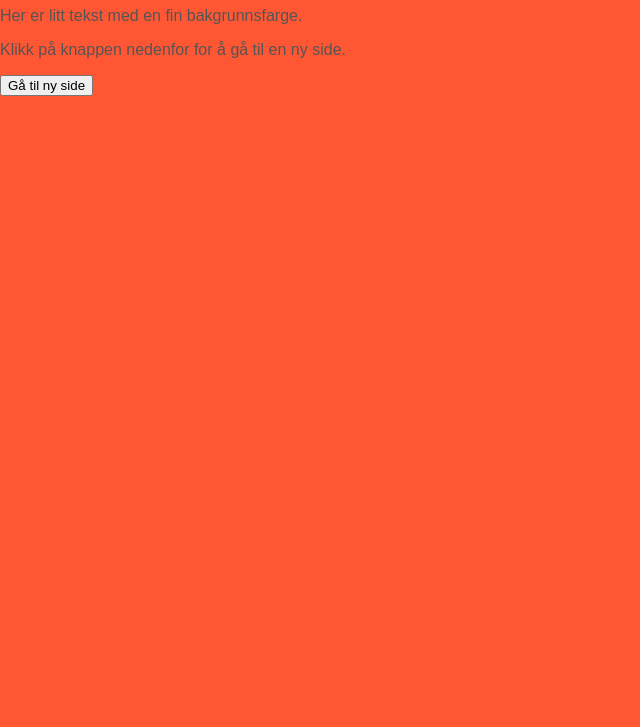
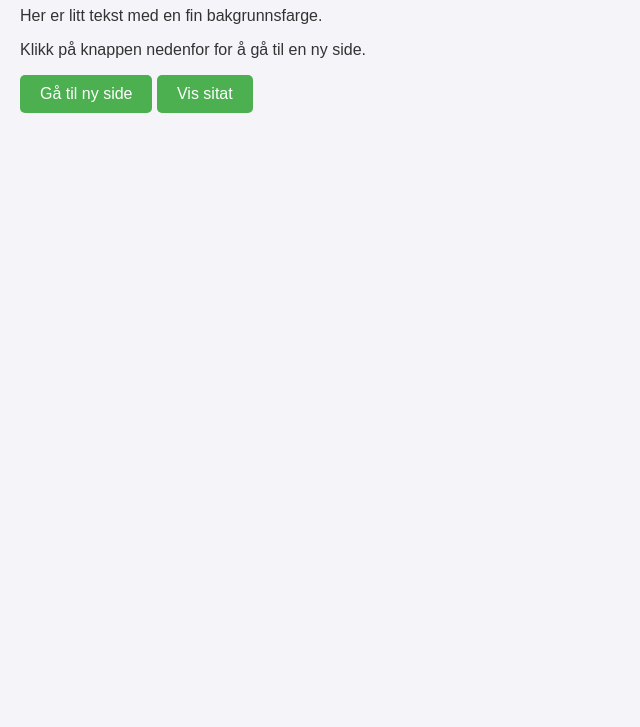
Before and after one commit to UnseriousCoding/WebsiteTest, a plain HTML site: page index.html in a window 1280 px wide. Shown: the part 73-800 px from the top of the page, without its empty margins (0-640 px from the left). Drawn offline with Linux system fonts and the light colour scheme.

Commit message:
Update index.html

```diff
--- a/index.html
+++ b/index.html
@@ -4,16 +4,28 @@
     <title>Min nettside</title>
     <style>
         body {
-            background-color: #ff5733; /* rød bakgrunn */
-            font-family: Arial, sans-serif; /* Endrer skrifttypen */
-            margin: 0;
-            padding: 0;
+            font-family: Arial, sans-serif;
+            margin: 20px;
+            background-color: #f4f4f9;
+            color: #333;
         }
-        h1 {
-            color: #333; /* Tekstfarge */
+        button {
+            background-color: #4CAF50;
+            color: white;
+            padding: 10px 20px;
+            border: none;
+            border-radius: 5px;
+            cursor: pointer;
+            font-size: 16px;
         }
-        p {
-            color: #555; /* Mørkere grå */
+        button:hover {
+            background-color: #45a049;
+        }
+        #quote {
+            margin-top: 20px;
+            font-size: 18px;
+            font-style: italic;
+            color: #555;
         }
     </style>
 </head>
@@ -22,5 +34,18 @@
     <p>Her er litt tekst med en fin bakgrunnsfarge.</p>
     <p>Klikk på knappen nedenfor for å gå til en ny side.</p>
     <button onclick="location.href='nySide.html';">Gå til ny side</button>
+    <button onclick="showQuote()">Vis sitat</button>
+    <div id="quote"></div>
+    <script src="quotes.js"></script> <!-- Laster inn sitatene -->
+    <script>
+        function showQuote() {
+            // Velg et tilfeldig sitat
+            const randomIndex = Math.floor(Math.random() * quotes.length);
+            const randomQuote = quotes[randomIndex];
+
+            // Vis sitatet i <div>-elementet med id="quote"
+            document.getElementById("quote").innerText = randomQuote;
+        }
+    </script>
 </body>
 </html>
```
